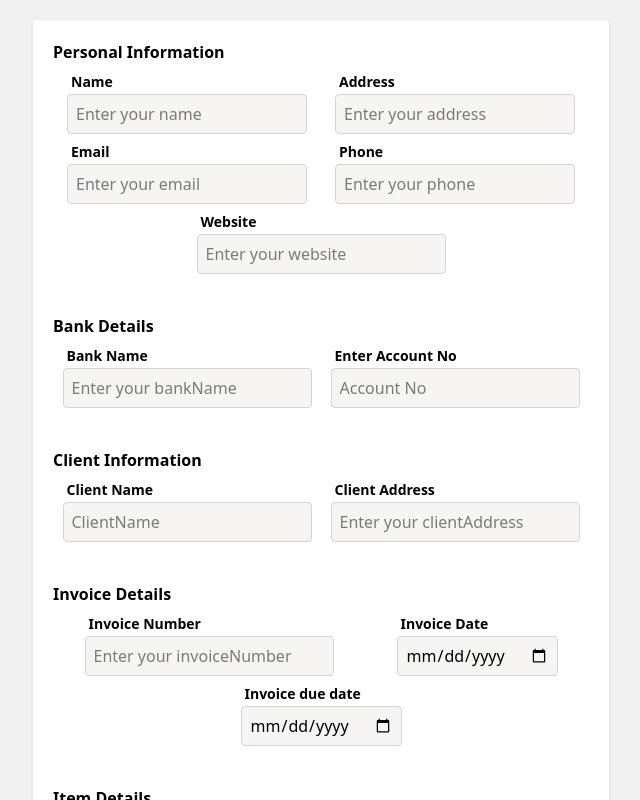
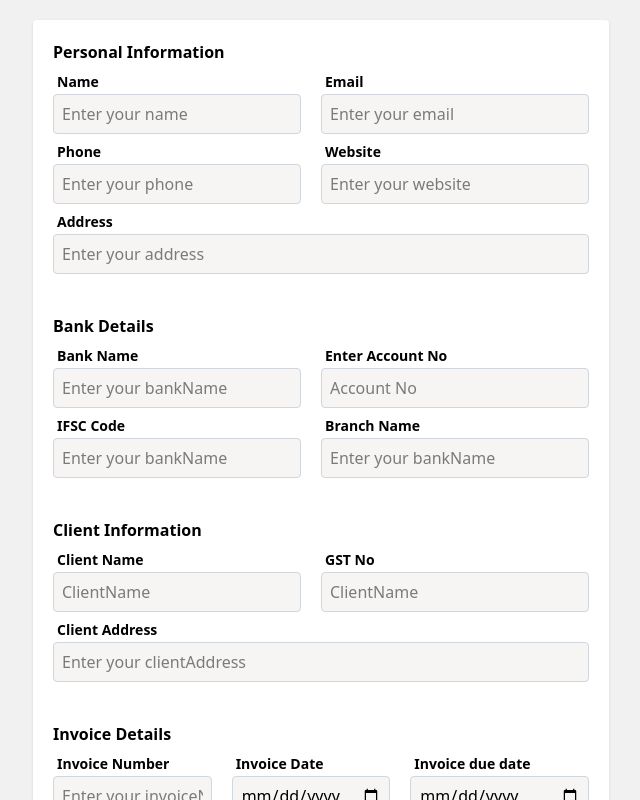
Before and after one commit to bhavyank89/InvoiceWeb, a React (Vite) app: page / in a window 1280 px wide. Both pictures are taken after a click on the button "Preview Invoice". Shown: the top 800 px of the page, without its empty margins (319-959 px from the left). Built offline with nearby package versions, Linux system fonts and the light colour scheme.

Commit message:
add grid for md size screen in InvoiceForm

```diff
--- a/src/components/InvoiceForm.jsx
+++ b/src/components/InvoiceForm.jsx
@@ -1,20 +1,20 @@
 import TableForm from "./TableForm"
 
-export default function Form({ notes, name, address, clientName, clientAddress, invoiceDate, dueDate, invoiceNumber, phone, email, bankName, bankAccount, website, setName, setAddress, setBankAccount, setBankName, setClientAddress, setClientName, setDueDate, setEmail, setInvoiceDate, setInvoiceNumber, setNotes, setPhone, setWebsite,description,setDescription,amount,setAmount,price,setPrice,quantity,setQuantity }) {
+export default function Form({ notes, name, address, clientName, clientAddress, invoiceDate, dueDate, invoiceNumber, phone, email, bankName, bankAccount, website, setName, setAddress, setBankAccount, setBankName, setClientAddress, setClientName, setDueDate, setEmail, setInvoiceDate, setInvoiceNumber, setNotes, setPhone, setWebsite, description, setDescription, amount, setAmount, price, setPrice, quantity, setQuantity }) {
   return (
     <>
       {/* Invoice Form */}
       <div className="flex flex-col justify-center">
 
         {/* Personal Information Section */}
-        <section className="flex flex-col mb-8 justify-center item-center md:flex-row md:flex-wrap md:justify-around">
-          <label className="font-bold w-[100%] mb-2 text-left" htmlFor="name">Personal Information</label>
+        <section className="flex flex-col mb-8 justify-center item-center md:grid md:grid-cols-2 md:justify-around">
+          <label className="font-bold w-[100%] mb-2 text-left col-span-2" htmlFor="name">Personal Information</label>
           {/* name */}
           <div className="flex flex-col">
             <label className="font-bold text-sm mx-1 mb-0.5" htmlFor="name">Name</label>
             <input
               className="border border-gray-300 p-2 rounded h-10 mb-2 transition-all duration-100
-             hover:border-blue-500 focus:border-blue-500 focus:ring-2 focus:ring-blue-300 outline-none md:w-60"
+             hover:border-blue-500 focus:border-blue-500 focus:ring-2 focus:ring-blue-300 outline-none md:w-auto md:mr-5"
               type="text"
               name="name"
               id="name"
@@ -24,86 +24,104 @@ export default function Form({ notes, name, address, clientName, clientAddress,
               onChange={(e) => setName(e.target.value)}
             />
           </div>
-          {/* Address */}
-          <div className="flex flex-col">
-            <label className="font-bold text-sm mx-1 mb-0.5" htmlFor="address">Address</label>
-            <input className="border border-gray-300 p-2 rounded h-10 mb-2 transition-all duration-100
-             hover:border-blue-500 focus:border-blue-500 focus:ring-2 focus:ring-blue-300 outline-none md:w-60" type="text" name="address" id="address" placeholder="Enter your address" autoComplete="off" value={address} onChange={(e) => setAddress(e.target.value)} />
-          </div>
           {/* email */}
           <div className="flex flex-col">
             <label className="font-bold text-sm mx-1 mb-0.5" htmlFor="email">Email</label>
             <input className="border border-gray-300 p-2 rounded h-10 mb-2 transition-all duration-100
-             hover:border-blue-500 focus:border-blue-500 focus:ring-2 focus:ring-blue-300 outline-none md:w-60" type="email" name="email" id="email md:w-60" placeholder="Enter your email" autoComplete="off" value={email} onChange={(e) => setEmail(e.target.value)} />
+             hover:border-blue-500 focus:border-blue-500 focus:ring-2 focus:ring-blue-300 outline-none md:w-auto" type="email" name="email" id="email" placeholder="Enter your email" autoComplete="off" value={email} onChange={(e) => setEmail(e.target.value)} />
           </div>
           {/* phone */}
           <div className="flex flex-col">
             <label className="font-bold text-sm mx-1 mb-0.5" htmlFor="phone">Phone</label>
             <input className="border border-gray-300 p-2 rounded h-10 mb-2 transition-all duration-100
-             hover:border-blue-500 focus:border-blue-500 focus:ring-2 focus:ring-blue-300 outline-none md:w-60" type="text" name="phone" id="phone" placeholder="Enter your phone" autoComplete="off" value={phone} onChange={(e) => setPhone(e.target.value)} />
+             hover:border-blue-500 focus:border-blue-500 focus:ring-2 focus:ring-blue-300 outline-none md:w-auto md:mr-5" type="text" name="phone" id="phone" placeholder="Enter your phone" autoComplete="off" value={phone} onChange={(e) => setPhone(e.target.value)} />
           </div>
           {/* website */}
           <div className="flex flex-col">
             <label className="font-bold text-sm mx-1 mb-0.5" htmlFor="website">Website</label>
             <input className="border border-gray-300 p-2 rounded h-10 mb-2 transition-all duration-100
-             hover:border-blue-500 focus:border-blue-500 focus:ring-2 focus:ring-blue-300 outline-none" type="text" name="website" id="website" placeholder="Enter your website" autoComplete="off" value={website} onChange={(e) => setWebsite(e.target.value)} />
+             hover:border-blue-500 focus:border-blue-500 focus:ring-2 focus:ring-blue-300 outline-none md:w-auto" type="text" name="website" id="website" placeholder="Enter your website" autoComplete="off" value={website} onChange={(e) => setWebsite(e.target.value)} />
+          </div>
+          {/* Address */}
+          <div className="flex flex-col md:col-span-2">
+            <label className="font-bold text-sm mx-1 mb-0.5" htmlFor="address">Address</label>
+            <input className="border border-gray-300 p-2 rounded h-10 mb-2 transition-all duration-100
+             hover:border-blue-500 focus:border-blue-500 focus:ring-2 focus:ring-blue-300 outline-none md:w-auto" type="text" name="address" id="address" placeholder="Enter your address" autoComplete="off" value={address} onChange={(e) => setAddress(e.target.value)} />
           </div>
         </section>
 
         {/* Bank Details Section */}
-        <section className="flex mb-8 flex-col justify-center item-center md:flex-row md:flex-wrap md:justify-around">
-          <label className="font-bold w-[100%] mb-2 text-left" htmlFor="name">Bank Details</label>
+        <section className="flex mb-8 flex-col justify-center item-center md:grid md:grid-cols-2 md:justify-around">
+          <label className="font-bold w-[100%] mb-2 text-left col-span-2" htmlFor="name">Bank Details</label>
           {/* bankName */}
           <div className="flex flex-col">
             <label className="font-bold text-sm mx-1 mb-0.5" htmlFor="bankName">Bank Name</label>
             <input className="border border-gray-300 p-2 rounded h-10 mb-2 transition-all duration-100
-             hover:border-blue-500 focus:border-blue-500 focus:ring-2 focus:ring-blue-300 outline-none" type="text" name="bankName" id="bankName" placeholder="Enter your bankName" autoComplete="off" value={bankName} onChange={(e) => setBankName(e.target.value)} />
+             hover:border-blue-500 focus:border-blue-500 focus:ring-2 focus:ring-blue-300 outline-none md:w-auto md:mr-5" type="text" name="bankName" id="bankName" placeholder="Enter your bankName" autoComplete="off" value={bankName} onChange={(e) => setBankName(e.target.value)} />
           </div>
           {/* bank Account Number */}
           <div className="flex flex-col">
             <label className="font-bold text-sm mx-1 mb-0.5" htmlFor="bankAccount">Enter Account No</label>
             <input className="border border-gray-300 p-2 rounded h-10 mb-2 transition-all duration-100
-             hover:border-blue-500 focus:border-blue-500 focus:ring-2 focus:ring-blue-300 outline-none" type="text" name="bankAccount" id="bankAccount" placeholder="Account No" autoComplete="off" value={bankAccount} onChange={(e) => setBankAccount(e.target.value)} />
+             hover:border-blue-500 focus:border-blue-500 focus:ring-2 focus:ring-blue-300 outline-none md:w-auto" type="text" name="bankAccount" id="bankAccount" placeholder="Account No" autoComplete="off" value={bankAccount} onChange={(e) => setBankAccount(e.target.value)} />
+          </div>
+          {/* IFSC Code */}
+          <div className="flex flex-col">
+            <label className="font-bold text-sm mx-1 mb-0.5" htmlFor="bankName">IFSC Code</label>
+            <input className="border border-gray-300 p-2 rounded h-10 mb-2 transition-all duration-100
+             hover:border-blue-500 focus:border-blue-500 focus:ring-2 focus:ring-blue-300 outline-none md:w-auto md:mr-5" type="text" name="bankName" id="bankName" placeholder="Enter your bankName" autoComplete="off" value={bankName} onChange={(e) => setBankName(e.target.value)} />
+          </div>
+          {/*Branch Name*/}
+          <div className="flex flex-col">
+            <label className="font-bold text-sm mx-1 mb-0.5" htmlFor="bankName">Branch Name</label>
+            <input className="border border-gray-300 p-2 rounded h-10 mb-2 transition-all duration-100
+             hover:border-blue-500 focus:border-blue-500 focus:ring-2 focus:ring-blue-300 outline-none md:w-auto" type="text" name="bankName" id="bankName" placeholder="Enter your bankName" autoComplete="off" value={bankName} onChange={(e) => setBankName(e.target.value)} />
           </div>
         </section>
 
         {/* client Infromation Section */}
-        <section className="flex flex-col justify-center item-center mb-8 md:flex-row md:flex-wrap md:justify-around">
-          <label className="font-bold w-[100%] mb-2 text-left" htmlFor="name">Client Information</label>
+        <section className="flex flex-col justify-center item-center mb-8 md:grid md:grid-cols-2 md:justify-around">
+          <label className="font-bold w-[100%] mb-2 text-left col-span-2" htmlFor="name">Client Information</label>
           {/* clientName */}
           <div className="flex flex-col">
             <label className="font-bold text-sm mx-1 mb-0.5" htmlFor="clientName">Client Name</label>
             <input className="border border-gray-300 p-2 rounded h-10 mb-2 transition-all duration-100
-             hover:border-blue-500 focus:border-blue-500 focus:ring-2 focus:ring-blue-300 outline-none" type="text" name="clientName" id="clientName" placeholder="ClientName" autoComplete="off" value={clientName} onChange={(e) => setClientName(e.target.value)} />
+             hover:border-blue-500 focus:border-blue-500 focus:ring-2 focus:ring-blue-300 outline-none md:w-auto md:mr-5" type="text" name="clientName" id="clientName" placeholder="ClientName" autoComplete="off" value={clientName} onChange={(e) => setClientName(e.target.value)} />
+          </div>
+          {/* GST No */}
+          <div className="flex flex-col">
+            <label className="font-bold text-sm mx-1 mb-0.5" htmlFor="clientName">GST No</label>
+            <input className="border border-gray-300 p-2 rounded h-10 mb-2 transition-all duration-100
+             hover:border-blue-500 focus:border-blue-500 focus:ring-2 focus:ring-blue-300 outline-none md:w-auto" type="text" name="clientName" id="clientName" placeholder="ClientName" autoComplete="off" value={clientName} onChange={(e) => setClientName(e.target.value)} />
           </div>
           {/* clientAddress */}
-          <div className="flex flex-col">
+          <div className="flex flex-col md:col-span-2">
             <label className="font-bold text-sm mx-1 mb-0.5" htmlFor="clientAddress">Client Address</label>
             <input className="border border-gray-300 p-2 rounded h-10 mb-2 transition-all duration-100
-             hover:border-blue-500 focus:border-blue-500 focus:ring-2 focus:ring-blue-300 outline-none" type="clientAddress" name="clientAddress" id="clientAddress" placeholder="Enter your clientAddress" autoComplete="off" value={clientAddress} onChange={(e) => setClientAddress(e.target.value)} />
+             hover:border-blue-500 focus:border-blue-500 focus:ring-2 focus:ring-blue-300 outline-none md:w-auto" type="clientAddress" name="clientAddress" id="clientAddress" placeholder="Enter your clientAddress" autoComplete="off" value={clientAddress} onChange={(e) => setClientAddress(e.target.value)} />
           </div>
         </section>
 
         {/* Invoice Details Section */}
-        <section className="flex flex-col justify-center item-center mb-8 md:flex-row md:flex-wrap md:justify-around">
-          <label className="font-bold w-[100%] mb-2 text-left" htmlFor="name">Invoice Details</label>
+        <section className="flex flex-col justify-center item-center mb-8 md:grid md:grid-cols-3 md:justify-around">
+          <label className="font-bold w-[100%] mb-2 text-left col-span-3" htmlFor="name">Invoice Details</label>
           {/* invoiceNumber */}
           <div className="flex flex-col">
             <label className="font-bold text-sm mx-1 mb-0.5" htmlFor="invoiceNumber">Invoice Number</label>
             <input className="border border-gray-300 p-2 rounded h-10 mb-2 transition-all duration-100
-             hover:border-blue-500 focus:border-blue-500 focus:ring-2 focus:ring-blue-300 outline-none" type="text" name="invoiceNumber" id="invoiceNumber" placeholder="Enter your invoiceNumber" autoComplete="off" value={invoiceNumber} onChange={(e) => setInvoiceNumber(e.target.value)} />
+             hover:border-blue-500 focus:border-blue-500 focus:ring-2 focus:ring-blue-300 outline-none md:w-auto md:mr-5" type="text" name="invoiceNumber" id="invoiceNumber" placeholder="Enter your invoiceNumber" autoComplete="off" value={invoiceNumber} onChange={(e) => setInvoiceNumber(e.target.value)} />
           </div>
           {/* invoiceDate */}
           <div className="flex flex-col">
             <label className="font-bold text-sm mx-1 mb-0.5" htmlFor="invoiceDate">Invoice Date</label>
             <input className="border border-gray-300 p-2 rounded h-10 mb-2 transition-all duration-100
-             hover:border-blue-500 focus:border-blue-500 focus:ring-2 focus:ring-blue-300 outline-none" type="date" name="invoiceDate" id="invoiceDate" placeholder="Enter invoiceDate" autoComplete="off" value={invoiceDate} onChange={(e) => setInvoiceDate(e.target.value)} />
+             hover:border-blue-500 focus:border-blue-500 focus:ring-2 focus:ring-blue-300 outline-none md:w-auto md:mr-5" type="date" name="invoiceDate" id="invoiceDate" placeholder="Enter invoiceDate" autoComplete="off" value={invoiceDate} onChange={(e) => setInvoiceDate(e.target.value)} />
           </div>
           {/* dueDate */}
           <div className="flex flex-col">
             <label className="font-bold text-sm mx-1 mb-0.5" htmlFor="dueDate">Invoice due date</label>
             <input className="border border-gray-300 p-2 rounded h-10 mb-2 transition-all duration-100
-             hover:border-blue-500 focus:border-blue-500 focus:ring-2 focus:ring-blue-300 outline-none" type="date" name="dueDate" id="dueDate" placeholder="Enter your dueDate" autoComplete="off" value={dueDate} onChange={(e) => setDueDate(e.target.value)} />
+             hover:border-blue-500 focus:border-blue-500 focus:ring-2 focus:ring-blue-300 outline-none md:w-auto" type="date" name="dueDate" id="dueDate" placeholder="Enter your dueDate" autoComplete="off" value={dueDate} onChange={(e) => setDueDate(e.target.value)} />
           </div>
         </section>
 
@@ -117,7 +135,7 @@ export default function Form({ notes, name, address, clientName, clientAddress,
             price={price}
             setPrice={setPrice}
             description={description}
-              setDescription={setDescription}/>
+            setDescription={setDescription} />
         </section>
 
         {/* Additional Notes Section */}
```
Lines whose indentation alone changed are shown as unchanged.
